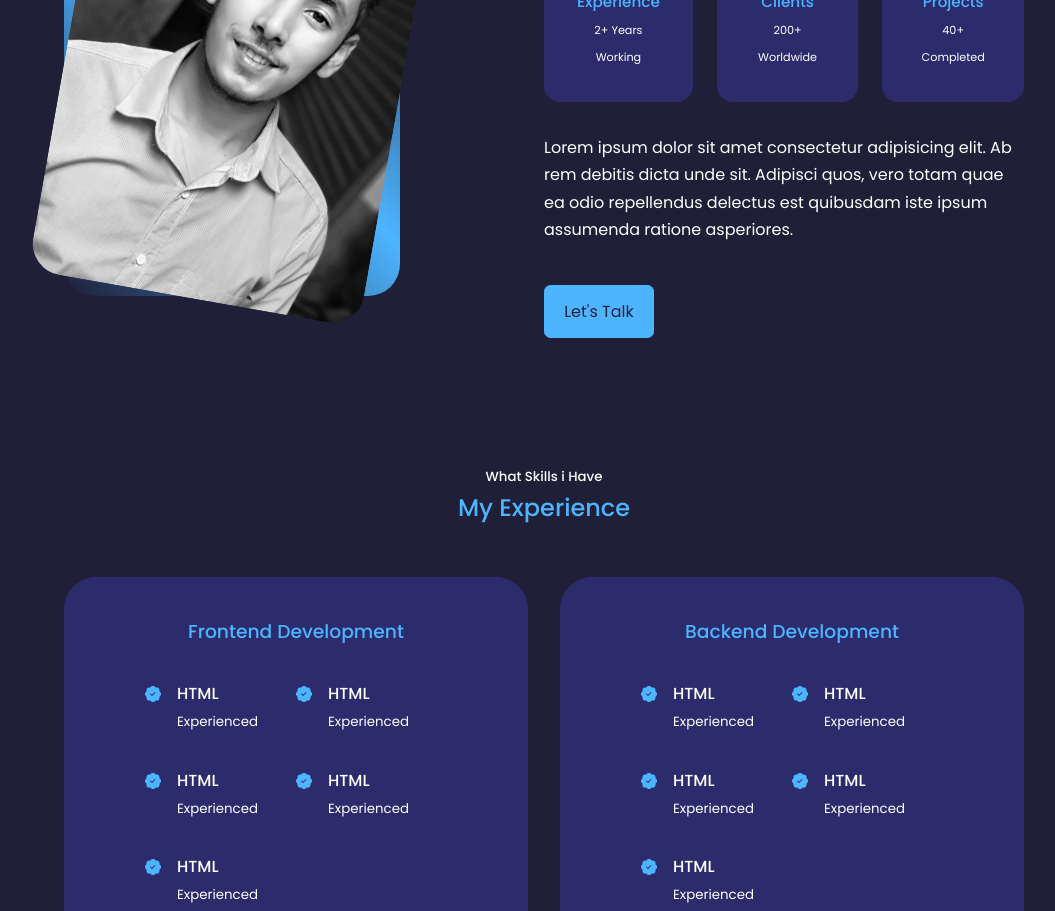
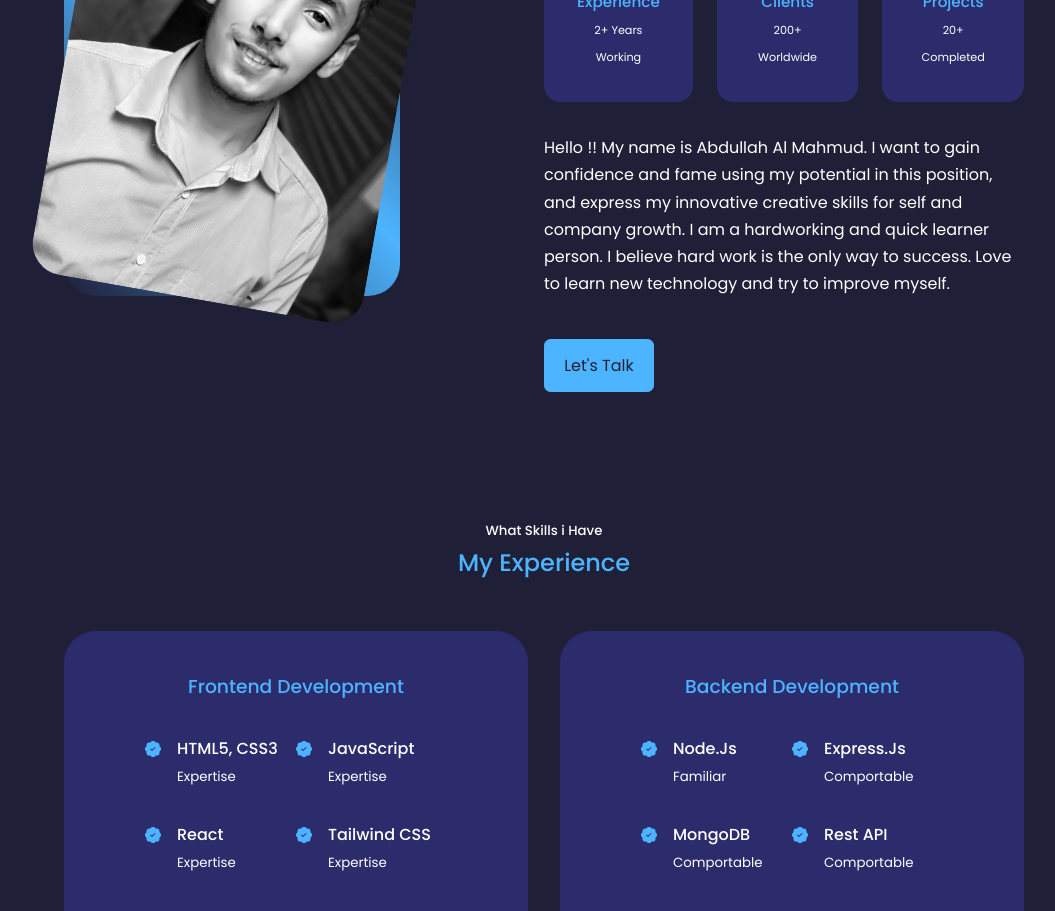
Before and after one commit to Mahmud2640/dev-portfolio, a React (Create React App) app: page / in a window 1280 px wide. Shown: the part 1180-2091 px from the top of the page, without its empty margins (96-1151 px from the left). Built offline with nearby package versions, Linux system fonts and the light colour scheme.

Commit message:
react quary

```diff
--- a/package.json
+++ b/package.json
@@ -11,6 +11,7 @@
     "react": "^18.1.0",
     "react-dom": "^18.1.0",
     "react-icons": "^4.4.0",
+    "react-query": "^3.39.1",
     "react-router-dom": "^6.3.0",
     "react-scripts": "5.0.1",
     "react-toastify": "^9.0.4",
--- a/public/projects.json
+++ b/public/projects.json
@@ -2,10 +2,11 @@
   {
     "id": 1,
     "image": "https://i.ibb.co/6XRLNwK/portfolio1.jpg",
-    "title": "Portfolio",
+    "title": "Computer Accessories",
     "description": "nierioerhviervirevirbvierviervire",
-    "github": "www.github.com",
-    "demo": "www.demo.com"
+    "git-client": "www.github.com",
+    "git-server": "www.github.com",
+    "demo": "https://h-power-8ab5a.web.app"
   },
   {
     "id": 2,
--- a/src/Components/About/About.jsx
+++ b/src/Components/About/About.jsx
@@ -30,16 +30,17 @@ const About = () => {
             <article className="about_card">
               <VscFolderLibrary className="about_icon" />
               <h5>Projects</h5>
-              <small>40+ Completed</small>
+              <small>20+ Completed</small>
             </article>
           </div>
           <p>
-            Lorem ipsum dolor sit amet consectetur adipisicing elit. Ab rem
-            debitis dicta unde sit. Adipisci quos, vero totam quae ea odio
-            repellendus delectus est quibusdam iste ipsum assumenda ratione
-            asperiores.
+            Hello !! My name is Abdullah Al Mahmud. I want to gain confidence
+            and fame using my potential in this position, and express my
+            innovative creative skills for self and company growth. I am a
+            hardworking and quick learner person. I believe hard work is the
+            only way to success. Love to learn new technology and try to improve
+            myself.
           </p>
-
           <a href="https://m.me/mahmud2640" className="btn btn-primary">
             Let's Talk
           </a>
--- a/src/Components/Experience/Experience.jsx
+++ b/src/Components/Experience/Experience.jsx
@@ -15,36 +15,36 @@ const Experience = () => {
             <article className="experience_details">
               <BsPatchCheckFill className="experience_details-icon" />
               <div>
-                <h4>HTML</h4>
-                <small className="text-light">Experienced</small>
+                <h4>HTML5, CSS3</h4>
+                <small className="text-light">Expertise</small>
               </div>
             </article>
             <article className="experience_details">
               <BsPatchCheckFill className="experience_details-icon" />
               <div>
-                <h4>HTML</h4>
-                <small className="text-light">Experienced</small>
+                <h4>JavaScript</h4>
+                <small className="text-light">Expertise</small>
               </div>
             </article>
             <article className="experience_details">
               <BsPatchCheckFill className="experience_details-icon" />
               <div>
-                <h4>HTML</h4>
-                <small className="text-light">Experienced</small>
+                <h4>React</h4>
+                <small className="text-light">Expertise</small>
               </div>
             </article>
             <article className="experience_details">
               <BsPatchCheckFill className="experience_details-icon" />
               <div>
-                <h4>HTML</h4>
-                <small className="text-light">Experienced</small>
+                <h4>Tailwind CSS</h4>
+                <small className="text-light">Expertise</small>
               </div>
             </article>
             <article className="experience_details">
               <BsPatchCheckFill className="experience_details-icon" />
               <div>
-                <h4>HTML</h4>
-                <small className="text-light">Experienced</small>
+                <h4>Bootstrap</h4>
+                <small className="text-light">Expertise</small>
               </div>
             </article>
           </div>
@@ -56,36 +56,36 @@ const Experience = () => {
             <article className="experience_details">
               <BsPatchCheckFill className="experience_details-icon" />
               <div>
-                <h4>HTML</h4>
-                <small className="text-light">Experienced</small>
+                <h4>Node.Js</h4>
+                <small className="text-light">Familiar</small>
               </div>
             </article>
             <article className="experience_details">
               <BsPatchCheckFill className="experience_details-icon" />
               <div>
-                <h4>HTML</h4>
-                <small className="text-light">Experienced</small>
+                <h4>Express.Js</h4>
+                <small className="text-light">Comportable</small>
               </div>
             </article>
             <article className="experience_details">
               <BsPatchCheckFill className="experience_details-icon" />
               <div>
-                <h4>HTML</h4>
-                <small className="text-light">Experienced</small>
+                <h4>MongoDB</h4>
+                <small className="text-light">Comportable</small>
               </div>
             </article>
             <article className="experience_details">
               <BsPatchCheckFill className="experience_details-icon" />
               <div>
-                <h4>HTML</h4>
-                <small className="text-light">Experienced</small>
+                <h4>Rest API</h4>
+                <small className="text-light">Comportable</small>
               </div>
             </article>
             <article className="experience_details">
               <BsPatchCheckFill className="experience_details-icon" />
               <div>
-                <h4>HTML</h4>
-                <small className="text-light">Experienced</small>
+                <h4>Payment Getway</h4>
+                <small className="text-light">Familiar</small>
               </div>
             </article>
           </div>
--- /dev/null
+++ b/src/Components/Loading/Loading.css
@@ -0,0 +1,30 @@
+.container-loader {
+  width: 100vw;
+  height: 100vh;
+  display: flex;
+  justify-content: center;
+  align-items: center;
+}
+
+.loader-spinner {
+  width: 150px;
+  height: 150px;
+}
+.loader-spinner svg {
+  width: 90%;
+  fill: none;
+}
+
+.load {
+  transform-origin: 50% 50%;
+  stroke-dasharray: 0.7 0.3;
+  stroke-linecap: round;
+  stroke-width: 3px;
+  stroke: rgb(0, 92, 132);
+}
+
+@keyframes load {
+  100% {
+    transform: rotate(360deg);
+  }
+}
--- /dev/null
+++ b/src/Components/Loading/Loading.jsx
@@ -0,0 +1,22 @@
+import React from "react";
+import "./Loading.css";
+
+const Loading = () => {
+  return (
+    <div class="container-loader">
+      <div class="loader-spinner">
+        <svg
+          viewBox="0 0 120 120"
+          version="1.1"
+          xmlns="http://www.w3.org/2000/svg"
+        >
+          <circle class="load one" cx="60" cy="60" r="20" pathLength="1" />
+          <circle class="load two" cx="60" cy="60" r="10" />
+          <circle class="load three" cx="60" cy="60" r="30" pathLength="1" />
+        </svg>
+      </div>
+    </div>
+  );
+};
+
+export default Loading;
--- a/src/Components/Projects/Projects.css
+++ b/src/Components/Projects/Projects.css
@@ -0,0 +1,37 @@
+.full-section {
+  margin: 20px;
+}
+.full-section h2 {
+  text-align: center;
+  color: rgb(233, 30, 76);
+}
+
+.full-div {
+  display: grid;
+  grid-template-columns: 1fr 1fr;
+  grid-gap: 20px;
+  border-radius: 5px;
+  margin: 50px;
+}
+.image img {
+  width: 90%;
+  height: 90%;
+  border-radius: 20px;
+}
+.info {
+  padding: 10px;
+}
+.info h1 {
+  font-weight: bold;
+  color: rgb(233, 30, 76);
+}
+
+@media screen and (max-width: 600px) {
+  .full-div {
+    grid-template-columns: 1fr;
+  }
+  .image img {
+    width: 100%;
+    height: 100%;
+  }
+}
--- a/src/Components/Projects/Projects.jsx
+++ b/src/Components/Projects/Projects.jsx
@@ -1,9 +1,31 @@
+import { useQuery } from "react-query";
+import { useParams } from "react-router-dom";
+import Loading from "../Loading/Loading";
 import "./Projects.css";
 
 const Projects = () => {
+  const { projectId } = useParams();
+  const url = "/projects.json";
+  const { data: details, isLoading } = useQuery([projectId, "prodetails"], () =>
+    fetch(url).then((res) => res.json())
+  );
+  if (isLoading) {
+    return <Loading></Loading>;
+  }
+  const detail = details.find((detail) => detail.id.toString() === projectId);
+
   return (
-    <div>
-      <h1>hello</h1>
+    <div className="full-section">
+      <h2>Product Detail Information</h2>
+      <div className="full-div">
+        <div className="image">
+          <img src={detail.image} alt="" />
+        </div>
+        <div className="info">
+          <h1>{detail.title}</h1>
+          <p>{detail.description}</p>
+        </div>
+      </div>
     </div>
   );
 };
--- a/src/index.js
+++ b/src/index.js
@@ -3,12 +3,23 @@ import ReactDOM from "react-dom/client";
 import "./index.css";
 import App from "./App";
 import { BrowserRouter } from "react-router-dom";
+import {
+  useQuery,
+  useMutation,
+  useQueryClient,
+  QueryClient,
+  QueryClientProvider,
+} from "react-query";
+
+const queryClient = new QueryClient();
 
 const root = ReactDOM.createRoot(document.getElementById("root"));
 root.render(
   <React.StrictMode>
-    <BrowserRouter>
-      <App />
-    </BrowserRouter>
+    <QueryClientProvider client={queryClient}>
+      <BrowserRouter>
+        <App />
+      </BrowserRouter>
+    </QueryClientProvider>
   </React.StrictMode>
 );
```
Also changed, not shown: 1 other file (tests, documents, lock files or other folders).
